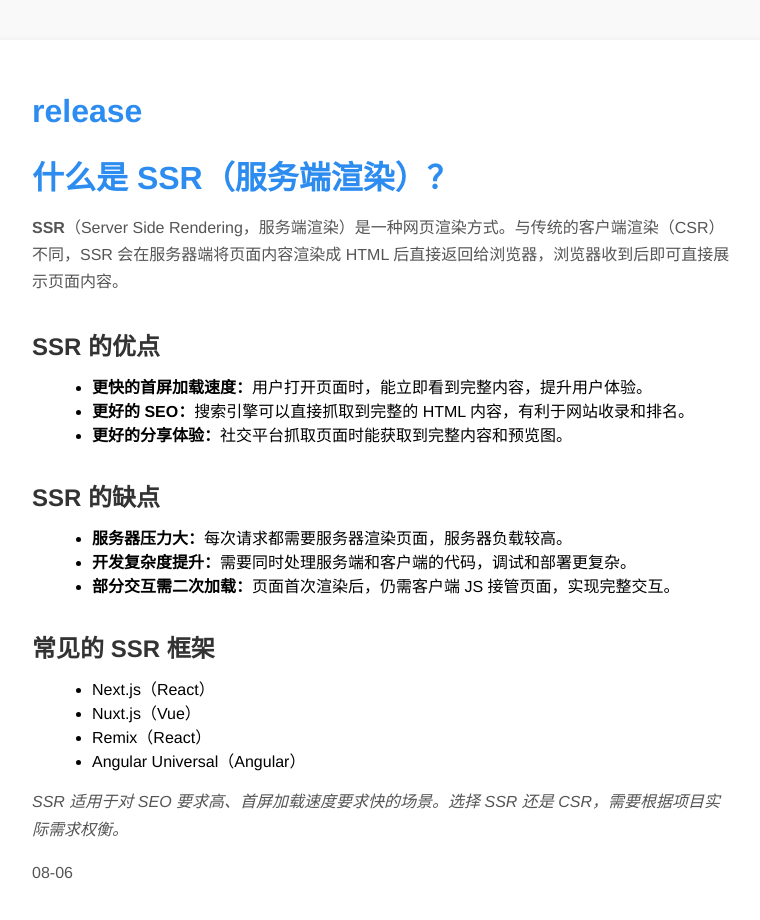
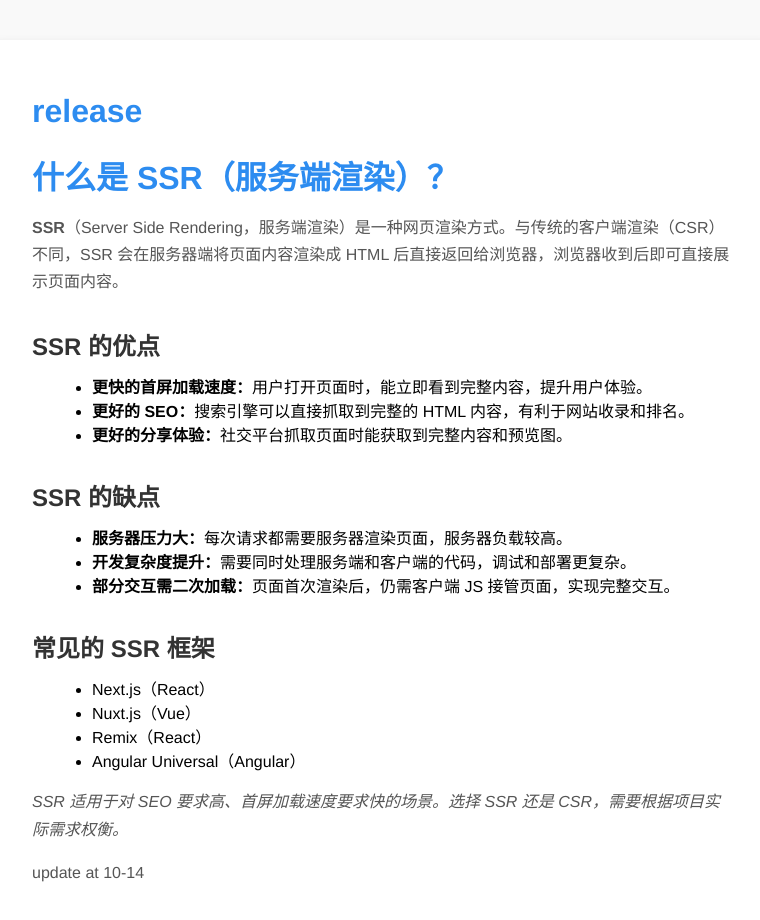
Before and after one commit to shawnzheng777/nest-demo, a plain HTML site: page public/index.html in a window 1280 px wide. Shown: the whole page, without its empty margins (258-1018 px from the left). Drawn offline with Linux system fonts and the light colour scheme.

Commit message:
update at 1014

```diff
--- a/public/index.html
+++ b/public/index.html
@@ -75,7 +75,7 @@
     <p>
       <em>SSR 适用于对 SEO 要求高、首屏加载速度要求快的场景。选择 SSR 还是 CSR，需要根据项目实际需求权衡。</em>
     </p>
-    <p>08-06</p>
+    <p>update at 10-14</p>
   </div>
 </body>
 </html>
```
